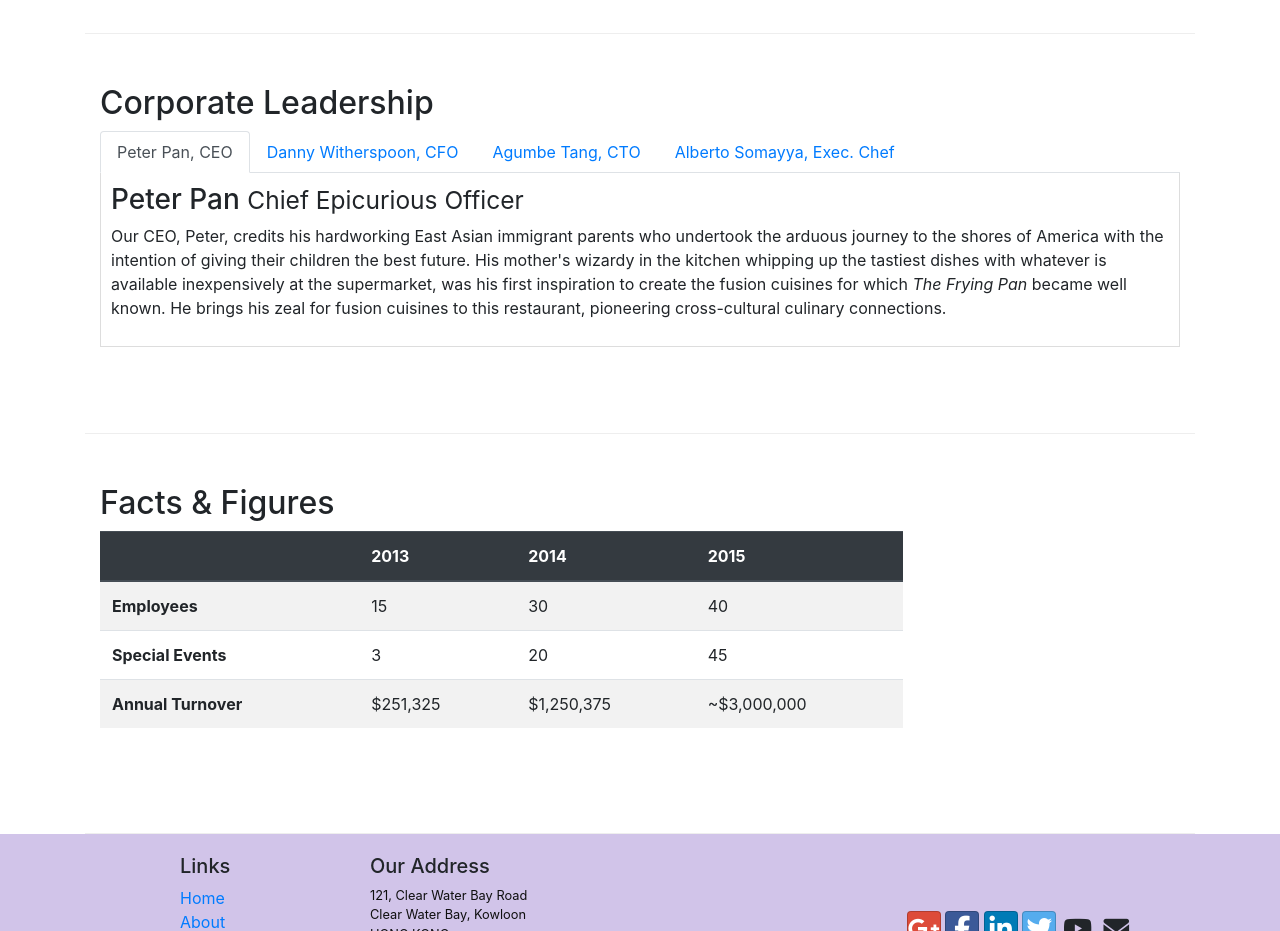
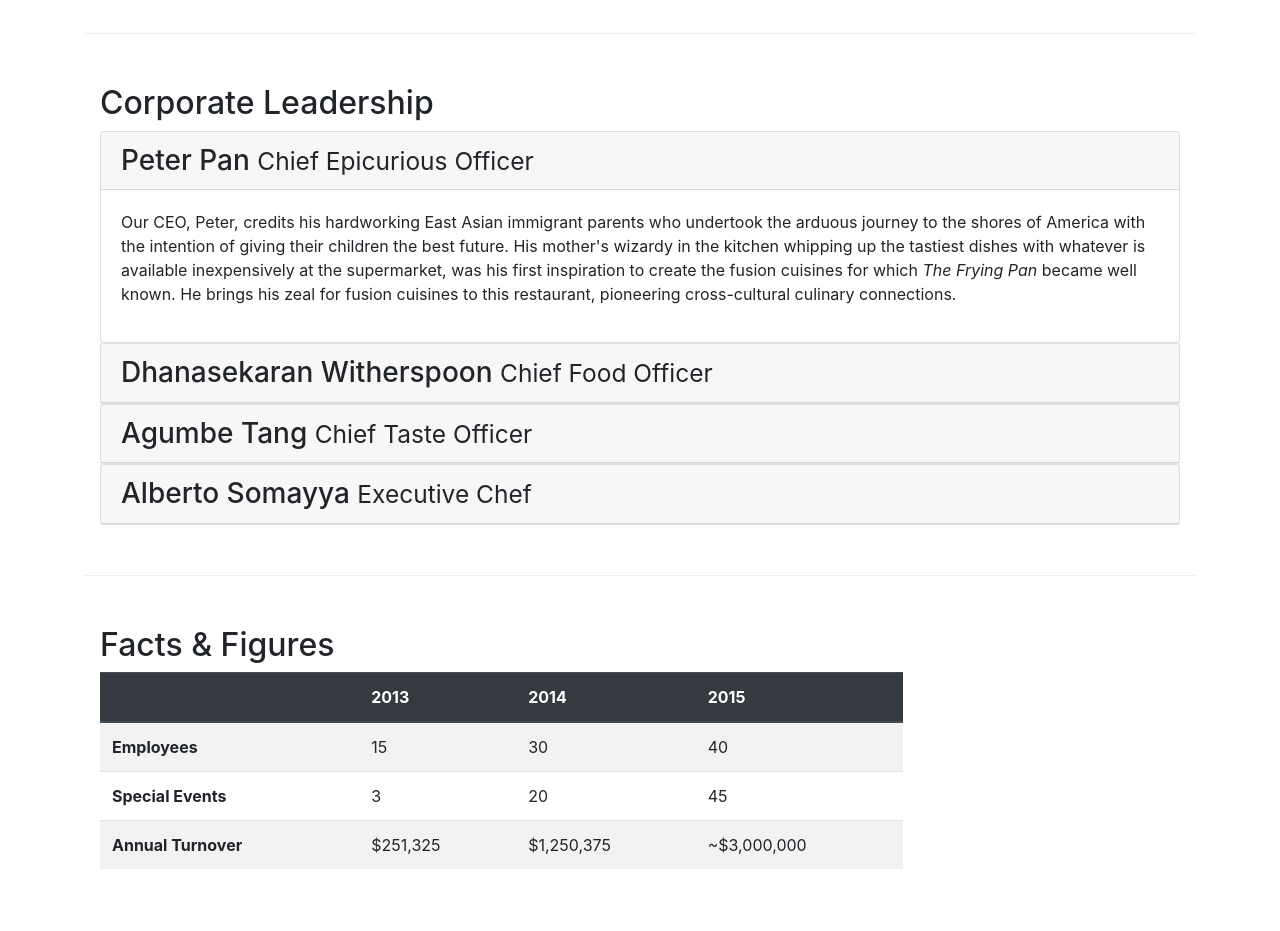
Before and after one commit to tiffanyiscool/intro-to-bootstrap, a plain HTML site: page conFusion/aboutus.html in a window 1280 px wide. Shown: the part 940-1871 px from the top of the page. Drawn offline with nearby package versions, Linux system fonts and the light colour scheme.

Commit message:
accordions

```diff
--- a/conFusion/aboutus.html
+++ b/conFusion/aboutus.html
@@ -107,40 +107,46 @@
     <div class="row row-content">
       <div class="col-12">
         <h2>Corporate Leadership</h2>
-        <ul class="nav nav-tabs">
-            <li class="nav-item">
-              <a class="nav-link active" href="#peter"
-                role="tab" data-toggle="tab">Peter Pan, CEO</a>
-            </li>
-            <li class="nav-item">
-              <a class="nav-link" href="#danny" role="tab"
-                data-toggle="tab">Danny Witherspoon, CFO</a>
-            </li>
-            <li class="nav-item">
-              <a class="nav-link" href="#agumbe"role="tab"
-                data-toggle="tab">Agumbe Tang, CTO</a>
-            </li>
-            <li class="nav-item">
-              <a class="nav-link" href="#alberto" role="tab"
-                data-toggle="tab">Alberto Somayya, Exec. Chef</a>
-            </li>
-        </ul>
-        <div class="tab-content">
-          <div role="tabpanel" class="tab-pane fade show active" id="peter">
-            <h3>Peter Pan <small>Chief Epicurious Officer</small></h3>
-            <p class="d-none d-sm-block">Our CEO, Peter, credits his hardworking East Asian immigrant parents who undertook the arduous journey to the shores of America with the intention of giving their children the best future. His mother's wizardy in the kitchen whipping up the tastiest dishes with whatever is available inexpensively at the supermarket, was his first inspiration to create the fusion cuisines for which <em>The Frying Pan</em> became well known. He brings his zeal for fusion cuisines to this restaurant, pioneering cross-cultural culinary connections.</p>
+        <div id="accordion">
+          <div class="card">
+            <div role="tab" class="card-header" id="peterhead">
+              <h3 class="mb-0"><a data-toggle="collapse" data-target="#peter">Peter Pan <small>Chief Epicurious Officer</small></a></h3>
+            </div>
+            <div class="collapse show" id="peter" data-parent="#accordion">
+              <div class="card-body">
+                <p class="d-none d-sm-block">Our CEO, Peter, credits his hardworking East Asian immigrant parents who undertook the arduous journey to the shores of America with the intention of giving their children the best future. His mother's wizardy in the kitchen whipping up the tastiest dishes with whatever is available inexpensively at the supermarket, was his first inspiration to create the fusion cuisines for which <em>The Frying Pan</em> became well known. He brings his zeal for fusion cuisines to this restaurant, pioneering cross-cultural culinary connections.</p>
+              </div>
+            </div>
           </div>
-          <div role="tabpanel" class="tab-pane fade" id="danny">
-            <h3>Dhanasekaran Witherspoon <small>Chief Food Officer</small></h3>
-            <p class="d-none d-sm-block">Our CFO, Danny, as he is affectionately referred to by his colleagues, comes from a long established family tradition in farming and produce. His experiences growing up on a farm in the Australian outback gave him great appreciation for varieties of food sources. As he puts it in his own words, <em>Everything that runs, wins, and everything that stays, pays!</em></p>
+          <div class="card">
+            <div role="tab" class="card-header" id="dannyhead">
+              <h3 class="mb-0"><a data-toggle="collapse" data-target="#danny">Dhanasekaran Witherspoon <small>Chief Food Officer</small></a></h3>
+            </div>
+            <div class="collapse" id="danny" data-parent="#accordion">
+              <div class="card-body">
+                <p class="d-none d-sm-block">Our CFO, Danny, as he is affectionately referred to by his colleagues, comes from a long established family tradition in farming and produce. His experiences growing up on a farm in the Australian outback gave him great appreciation for varieties of food sources. As he puts it in his own words, <em>Everything that runs, wins, and everything that stays, pays!</em></p>
+              </div>
+            </div>
           </div>
-          <div role="tabpanel" class="tab-pane fade" id="agumbe">
-            <h3>Agumbe Tang <small>Chief Taste Officer</small></h3>
-            <p class="d-none d-sm-block">Blessed with the most discerning gustatory sense, Agumbe, our CTO, personally ensures that every dish that we serve meets his exacting tastes. Our chefs dread the tongue lashing that ensues if their dish does not meet his exacting standards. He lives by his motto, <em>You click only if you survive my lick.</em></p>
+          <div class="card">
+            <div role="tab" class="card-header" id="agumbeheader">
+              <h3 class="mb-0"><a data-toggle="collapse" data-target="#agumbe">Agumbe Tang <small>Chief Taste Officer</small></a></h3>
+            </div>
+            <div class="collapse" id="agumbe" data-parent="#accordion">
+              <div class="card-body">
+                <p class="d-none d-sm-block">Blessed with the most discerning gustatory sense, Agumbe, our CTO, personally ensures that every dish that we serve meets his exacting tastes. Our chefs dread the tongue lashing that ensues if their dish does not meet his exacting standards. He lives by his motto, <em>You click only if you survive my lick.</em></p>
+              </div>
+            </div>
           </div>
-          <div role="tabpanel" class="tab-pane fade" id="alberto">
-            <h3>Alberto Somayya <small>Executive Chef</small></h3>
-            <p class="d-none d-sm-block">Award winning three-star Michelin chef with wide International experience having worked closely with whos-who in the culinary world, he specializes in creating mouthwatering Indo-Italian fusion experiences. He says, <em>Put together the cuisines from the two craziest cultures, and you get a winning hit! Amma Mia!</em></p>
+          <div class="card">
+            <div role="tab" class="card-header" id="albertoheader">
+              <h3 class="mb-0"><a data-toggle="collapse" data-target="#alberto">Alberto Somayya <small>Executive Chef</small></a></h3>
+            </div>
+            <div class="collapse" id="alberto" data-parent="#accordion">
+              <div class="card-body">
+                <p class="d-none d-sm-block">Award winning three-star Michelin chef with wide International experience having worked closely with whos-who in the culinary world, he specializes in creating mouthwatering Indo-Italian fusion experiences. He says, <em>Put together the cuisines from the two craziest cultures, and you get a winning hit! Amma Mia!</em></p>
+              </div>
+            </div>
           </div>
         </div>
       </div>
```
